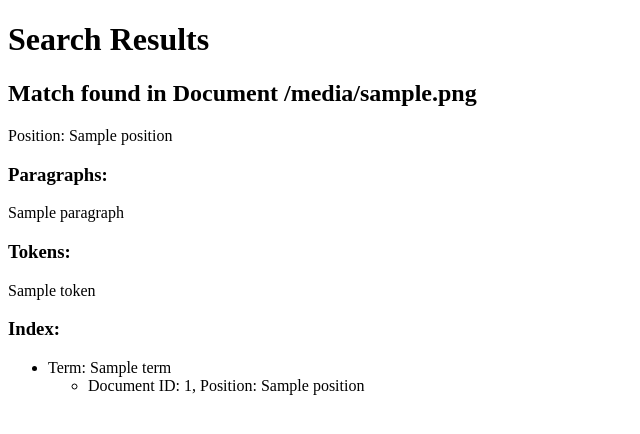
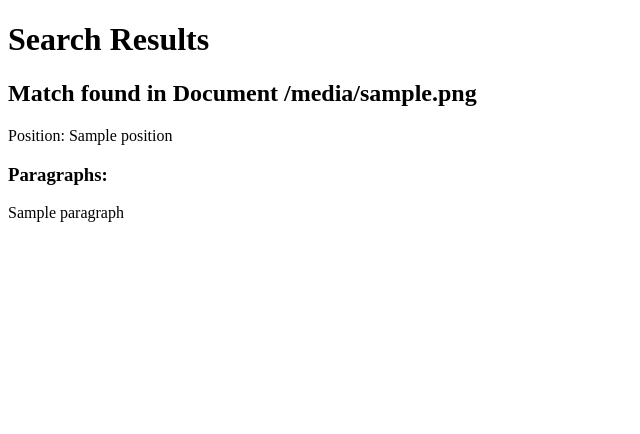
Before and after one commit to prathikh1998/PilesOfStonesGame, a Flask app: template templates/results.html in a window 1280 px wide. Shown: the top 434 px of the page, without its empty margins (0-640 px from the left). Run offline with Flask 3, Linux system fonts and the light colour scheme; the template is opened without the code that fills it: most values are stand-ins (such as "Sample title", 1, 10 or a date in 2020).

Commit message:
Update results.html

```diff
--- a/templates/results.html
+++ b/templates/results.html
@@ -7,29 +7,14 @@
     <h1>Search Results</h1>
     {% if results %}
         {% for result in results %}
-            <h2>Match found in Document {{ result.file_name }}</h2>
+            <h2>Match found in Document {{ result.file_name }}</h2>  <!-- Display the file_name -->
             {% for position in result.positions %}
-                <p>Position: {{ position[1] }}</p>
+                <p>Position: {{ position[1] }}</p>  <!-- Access the position using position[1] -->
             {% endfor %}
             <h3>Paragraphs:</h3>
             {% for paragraph in result.paragraphs %}
                 <p>{{ paragraph }}</p>
             {% endfor %}
-            <h3>Tokens:</h3>
-            <p>{{ tokens[result.file_name] }}</p>  <!-- Display the tokens for the current document -->
-            <h3>Index:</h3>
-            <ul>
-                {% for term, positions in index.items() %}
-                    <li>
-                        Term: {{ term }}
-                        <ul>
-                            {% for position in positions %}
-                                <li>Document ID: {{ position[0] }}, Position: {{ position[1] }}</li>
-                            {% endfor %}
-                        </ul>
-                    </li>
-                {% endfor %}
-            </ul>
         {% endfor %}
     {% else %}
         <p>No results found.</p>
```
